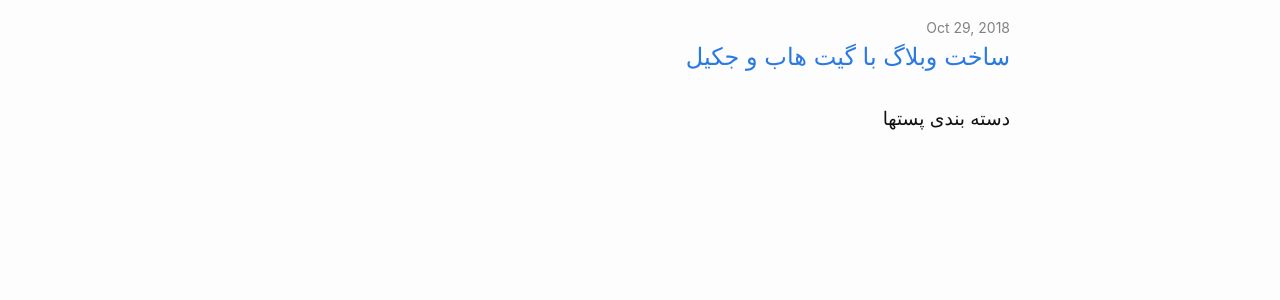
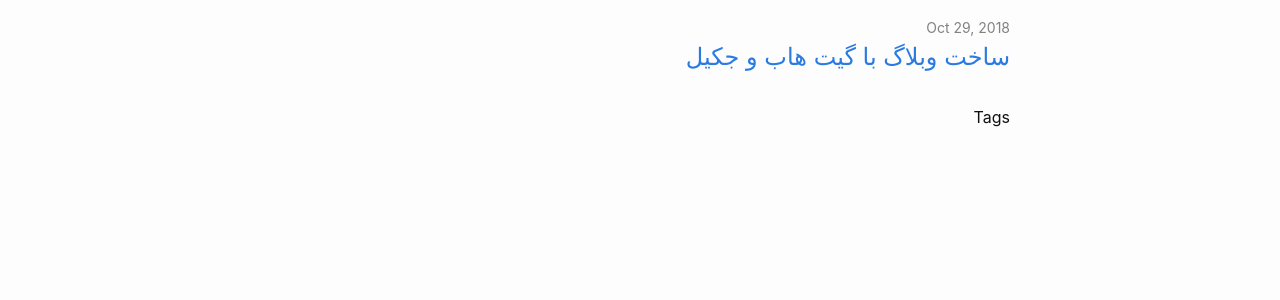
Before and after one commit to BiEffect/BiEffect.github.io, a Jekyll site: the page built from index.md, in a window 1280 px wide. Shown: the part 134-434 px from the top of the page. Built offline with Jekyll 4.4.1, drawn with Linux system fonts in a browser that asks for light colours.

Commit message:
Update home.html

```diff
--- a/_layouts/home.html
+++ b/_layouts/home.html
@@ -28,9 +28,10 @@ layout: default
       {%- endfor -%}
     </ul>
 
-  <h3>دسته بندی پستها</h3>
-{% for category in site.categories %}
-    <a href="/category/{{ category[0] }}/" style="text-decoration: none;">{% if category[0] == 'aws' %}{{ category[0] | upcase }}{% else %}{{ category[0] | capitalize }}{% endif %}</a><br />
+  <h4>Tags</h4>
+
+{% for tag in page.tags %}
+    <a href="/tags/{{ tag }}/">{{ tag }}</a>
 {% endfor %}
 <p />
    {%- endif -%}
```
